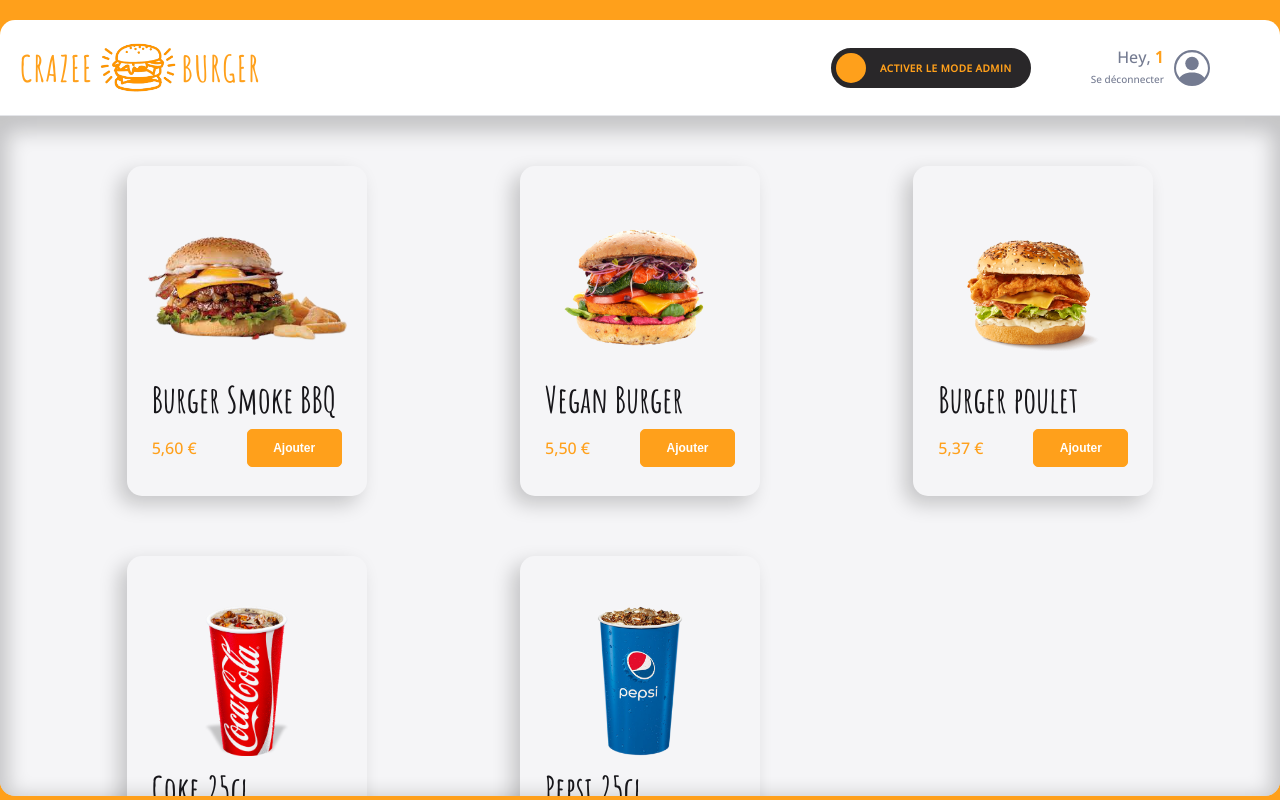
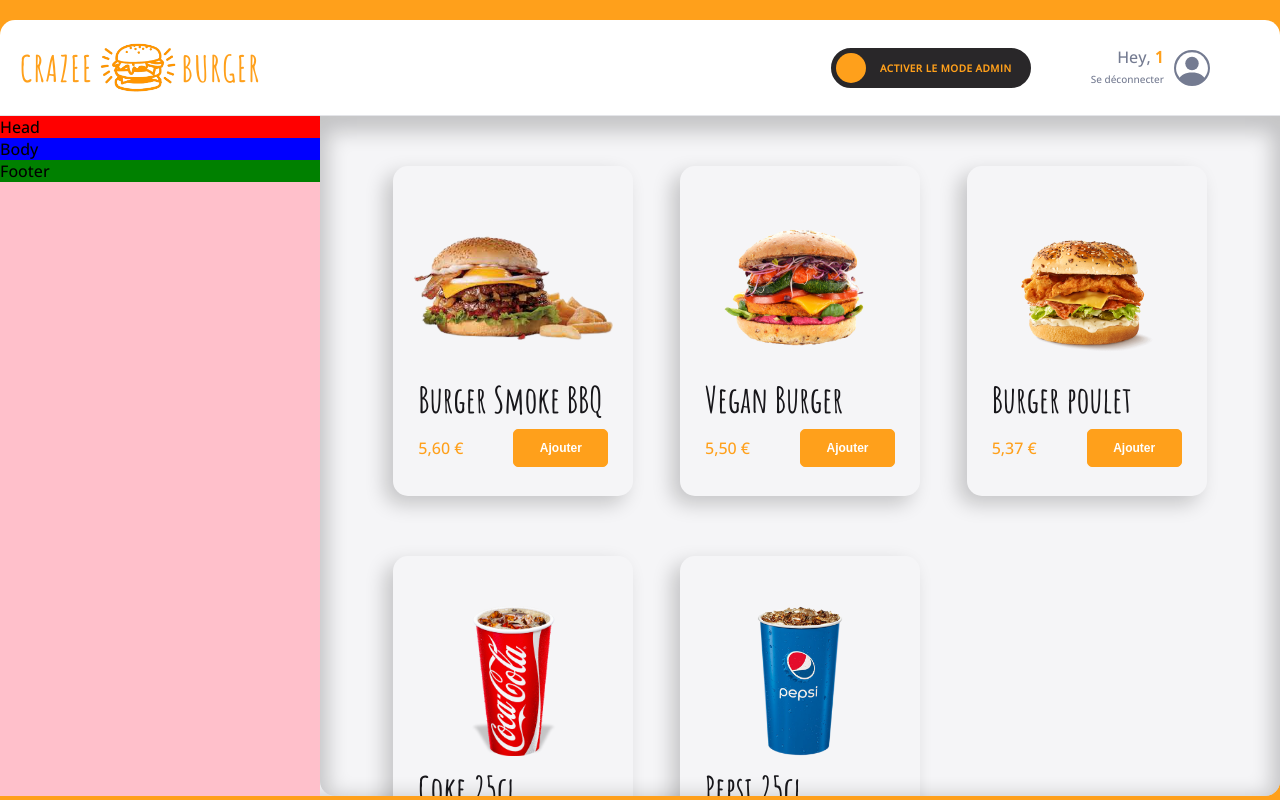
Before and after one commit to YohannMaiVan/React-crazee-burger, a React (Vite) app: page /order/1 in a window 1280 px wide. Built offline with nearby package versions, Linux system fonts and the light colour scheme.

Commit message:
💄 F10: Create MainRightSide, Basket and his layout

```diff
--- a/src/components/pages/order/Main/Admin/AdminPanel/AdminPanel.jsx
+++ b/src/components/pages/order/Main/Admin/AdminPanel/AdminPanel.jsx
@@ -11,9 +11,7 @@
   const hasAlreadyBeenClicked = productSelected !== EMPTY_PRODUCT
   const tabs = getTabsConfig(hasAlreadyBeenClicked)
   const tabSelected = getTabSelected(tabs, currentTabSelected)
-  return (
-    <AdminPanelStyled>{tabSelected && tabSelected.Content}</AdminPanelStyled>
-  )
+  return <AdminPanelStyled>{tabSelected && tabSelected.label}</AdminPanelStyled>
 }
 
 const AdminPanelStyled = styled.div`
--- /dev/null
+++ b/src/components/pages/order/Main/Basket/Basket.jsx
@@ -0,0 +1,28 @@
+import styled from "styled-components"
+
+export default function Basket() {
+  return (
+    <BasketStyled>
+      <div className="head">Head</div>
+      <div className="body">Body</div>
+      <div className="footer">Footer</div>
+    </BasketStyled>
+  )
+}
+
+const BasketStyled = styled.div`
+  background: pink;
+
+  display: flex;
+  flex-direction: column;
+
+  .head {
+    background: red;
+  }
+  .body {
+    background: blue;
+  }
+  .footer {
+    background: green;
+  }
+`
--- a/src/components/pages/order/Main/Main.jsx
+++ b/src/components/pages/order/Main/Main.jsx
@@ -1,20 +1,13 @@
 import styled from "styled-components"
 import { theme } from "../../../../theme"
-import Menu from "./Menu/Menu"
-import Admin from "./Admin/Admin"
-import { useContext } from "react"
-import OrderContext from "../../../../context/OrderContext"
+import MainRightSide from "./MainRightSide"
+import Basket from "./Basket/Basket"
 
 export default function Main() {
-  const { isModeAdmin, setIsModeAdmin } = useContext(OrderContext) //destructure and extract datas we need
-
   return (
     <MainStyled>
-      {/* <div className="basket">Basket</div> */}
-      <div className="menu-and-admin">
-        <Menu />
-        {isModeAdmin && <Admin />}
-      </div>
+      <Basket />
+      <MainRightSide />
     </MainStyled>
   )
 }
@@ -28,17 +21,5 @@
   box-shadow: ${theme.shadows.strong};
 
   display: grid;
-  /* grid-template-columns: 25% 1fr; first element to place the basket on the left*/
-  grid-template-columns: 1fr;
-
-  /* .basket {
-    background: pink;
-  } */
-  .menu-and-admin {
-    position: relative;
-    overflow-y: hidden;
-    display: grid;
-    border-bottom-left-radius: ${theme.borderRadius.extraRound};
-    border-bottom-right-radius: ${theme.borderRadius.extraRound};
-  }
+  grid-template-columns: 25% 1fr;
 `
--- /dev/null
+++ b/src/components/pages/order/Main/MainRightSide.jsx
@@ -0,0 +1,25 @@
+import { useContext } from "react"
+import styled from "styled-components"
+import OrderContext from "../../../../context/OrderContext.jsx"
+import { theme } from "../../../../theme/index.jsx"
+import Admin from "./Admin/Admin"
+import Menu from "./Menu/Menu.jsx"
+
+export default function MainRightSide() {
+  const { isModeAdmin } = useContext(OrderContext)
+
+  return (
+    <MainRightSideStyled>
+      <Menu />
+      {isModeAdmin && <Admin />}
+    </MainRightSideStyled>
+  )
+}
+
+const MainRightSideStyled = styled.div`
+  position: relative;
+  overflow-y: hidden;
+  display: grid;
+  border-bottom-left-radius: ${theme.borderRadius.extraRound};
+  border-bottom-right-radius: ${theme.borderRadius.extraRound};
+`
--- a/src/components/pages/order/Main/Menu/Menu.jsx
+++ b/src/components/pages/order/Main/Menu/Menu.jsx
@@ -74,8 +74,8 @@
 const MenuStyled = styled.div`
   background: ${theme.colors.background_white};
   display: grid;
-  grid-template-columns: repeat(4, 1fr);
-  grid-template-columns: repeat(auto-fit, minmax(300px, 1fr));
+  grid-template-columns: repeat(3, 1fr);
+  /* grid-template-columns: repeat(auto-fit, minmax(300px, 1fr)); */
   grid-row-gap: 60px;
   padding: 50px 50px 150px;
   justify-items: center;
```
